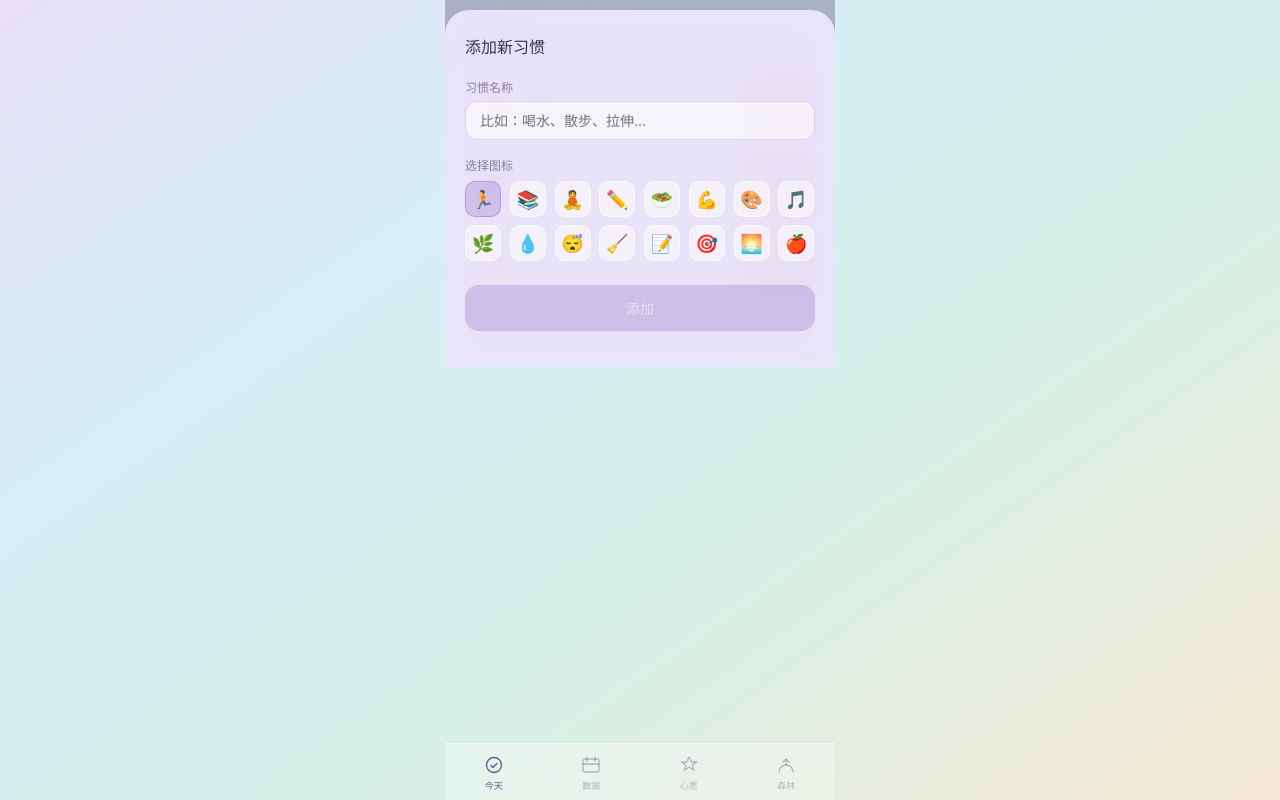
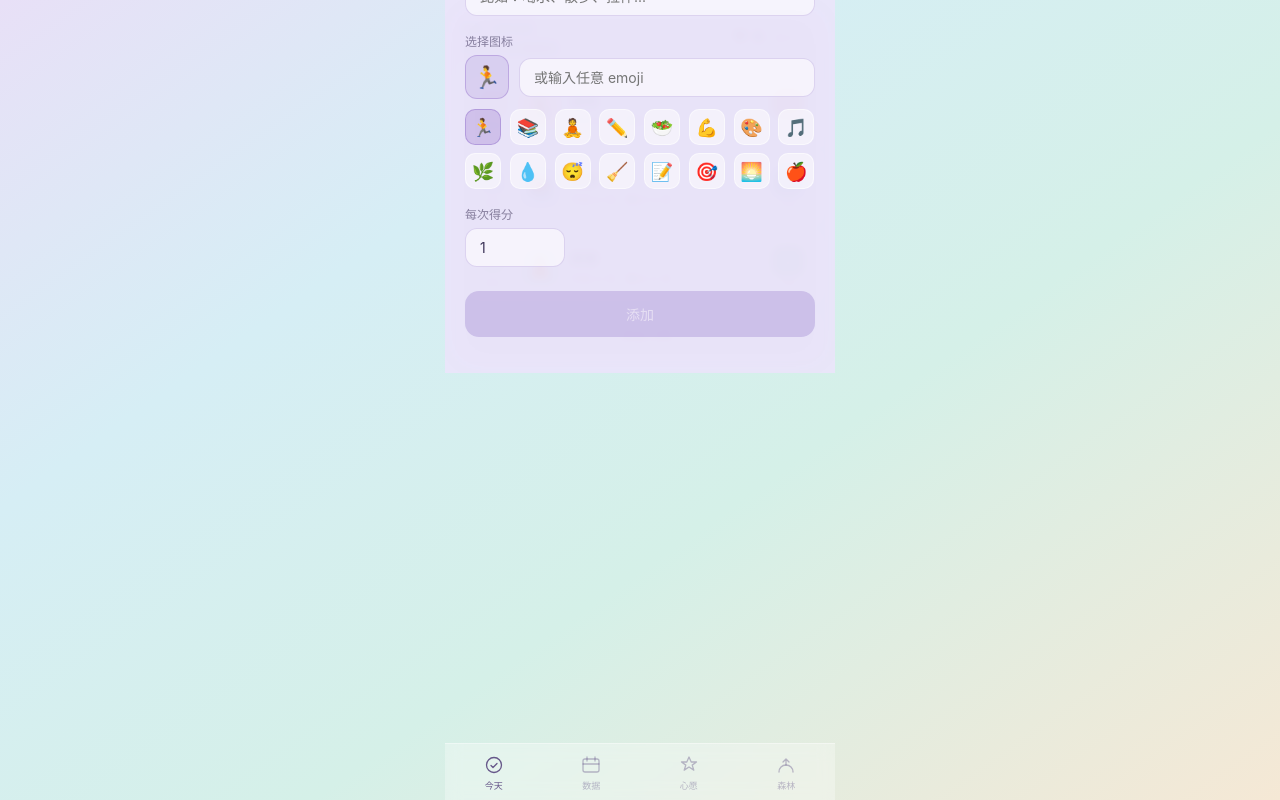
Before and after one commit to lybrebecca/Lumos, a React (Vite) app: page / in a window 1280 px wide. Both pictures are taken after a click on the button "+ 添加习惯". Built offline with nearby package versions, Linux system fonts and the light colour scheme.

Commit message:
6.23.26 v2 update

```diff
--- a/src/components/AddHabitModal.jsx
+++ b/src/components/AddHabitModal.jsx
@@ -5,18 +5,43 @@ const EMOJI_OPTIONS = [
   '🌿','💧','😴','🧹','📝','🎯','🌅','🍎',
 ]
 
+const inputStyle = {
+  width: '100%',
+  padding: '10px 14px',
+  borderRadius: '12px',
+  border: '0.5px solid rgba(180,160,220,0.4)',
+  background: 'rgba(255,255,255,0.6)',
+  fontSize: '14px',
+  color: 'rgba(40,30,70,0.9)',
+  outline: 'none',
+  fontFamily: 'inherit',
+}
+
+const labelStyle = {
+  fontSize: '12px',
+  color: 'rgba(40,30,70,0.5)',
+  marginBottom: '6px',
+}
+
 function AddHabitModal({ onAdd, onClose }) {
   const [name, setName] = useState('')
   const [emoji, setEmoji] = useState('🏃')
+  const [pointsPerCheckin, setPointsPerCheckin] = useState(1)
 
   function handleAdd() {
     if (!name.trim()) return
-    onAdd({ name: name.trim(), emoji })
+    onAdd({ name: name.trim(), emoji, pointsPerCheckin })
     onClose()
   }
 
+  function handleEmojiInput(e) {
+    const val = e.target.value
+    // grab the last grapheme cluster (emoji or char) typed
+    const chars = [...val]
+    if (chars.length > 0) setEmoji(chars[chars.length - 1])
+  }
+
   return (
-    // 半透明遮罩层
     <div
       onClick={onClose}
       style={{
@@ -29,7 +54,6 @@ function AddHabitModal({ onAdd, onClose }) {
         zIndex: 300,
       }}
     >
-      {/* 弹窗本体，阻止点击穿透 */}
       <div
         onClick={(e) => e.stopPropagation()}
         style={{
@@ -51,42 +75,46 @@ function AddHabitModal({ onAdd, onClose }) {
 
         {/* 名字输入 */}
         <div style={{ marginBottom: '16px' }}>
-          <div style={{
-            fontSize: '12px',
-            color: 'rgba(40,30,70,0.5)',
-            marginBottom: '6px',
-          }}>
-            习惯名称
-          </div>
+          <div style={labelStyle}>习惯名称</div>
           <input
             type="text"
             value={name}
             onChange={(e) => setName(e.target.value)}
             placeholder="比如：喝水、散步、拉伸..."
             maxLength={15}
-            style={{
-              width: '100%',
-              padding: '10px 14px',
-              borderRadius: '12px',
-              border: '0.5px solid rgba(180,160,220,0.4)',
-              background: 'rgba(255,255,255,0.6)',
-              fontSize: '14px',
-              color: 'rgba(40,30,70,0.9)',
-              outline: 'none',
-              fontFamily: 'inherit',
-            }}
+            style={inputStyle}
           />
         </div>
 
         {/* Emoji 选择 */}
-        <div style={{ marginBottom: '24px' }}>
-          <div style={{
-            fontSize: '12px',
-            color: 'rgba(40,30,70,0.5)',
-            marginBottom: '8px',
-          }}>
-            选择图标
+        <div style={{ marginBottom: '16px' }}>
+          <div style={labelStyle}>选择图标</div>
+
+          {/* 自定义输入 */}
+          <div style={{ display: 'flex', alignItems: 'center', gap: '10px', marginBottom: '10px' }}>
+            <div style={{
+              width: '44px',
+              height: '44px',
+              borderRadius: '12px',
+              background: 'rgba(160,130,210,0.2)',
+              border: '1.5px solid rgba(160,130,210,0.5)',
+              display: 'flex',
+              alignItems: 'center',
+              justifyContent: 'center',
+              fontSize: '22px',
+              flexShrink: 0,
+            }}>
+              {emoji}
+            </div>
+            <input
+              type="text"
+              placeholder="或输入任意 emoji"
+              onChange={handleEmojiInput}
+              style={{ ...inputStyle, flex: 1 }}
+            />
           </div>
+
+          {/* 预设网格 */}
           <div style={{
             display: 'grid',
             gridTemplateColumns: 'repeat(8, 1fr)',
@@ -119,6 +147,18 @@ function AddHabitModal({ onAdd, onClose }) {
           </div>
         </div>
 
+        {/* 每次得分 */}
+        <div style={{ marginBottom: '24px' }}>
+          <div style={labelStyle}>每次得分</div>
+          <input
+            type="number"
+            value={pointsPerCheckin}
+            min={1}
+            onChange={(e) => setPointsPerCheckin(Math.max(1, Number(e.target.value) || 1))}
+            style={{ ...inputStyle, width: '100px' }}
+          />
+        </div>
+
         {/* 确认按钮 */}
         <div
           onClick={handleAdd}
--- a/src/components/EditHabitModal.jsx
+++ b/src/components/EditHabitModal.jsx
@@ -5,15 +5,34 @@ const EMOJI_OPTIONS = [
   '🌿','💧','😴','🧹','📝','🎯','🌅','🍎',
 ]
 
+const inputStyle = {
+  width: '100%',
+  padding: '10px 14px',
+  borderRadius: '12px',
+  border: '0.5px solid rgba(180,160,220,0.4)',
+  background: 'rgba(255,255,255,0.6)',
+  fontSize: '14px',
+  color: 'rgba(40,30,70,0.9)',
+  outline: 'none',
+  fontFamily: 'inherit',
+}
+
+const labelStyle = {
+  fontSize: '12px',
+  color: 'rgba(40,30,70,0.5)',
+  marginBottom: '6px',
+}
+
 function EditHabitModal({ habit, onSave, onDelete, onArchive, onClose }) {
   const [name, setName] = useState(habit.name)
   const [emoji, setEmoji] = useState(habit.emoji)
+  const [pointsPerCheckin, setPointsPerCheckin] = useState(habit.pointsPerCheckin ?? 1)
   const [confirmDelete, setConfirmDelete] = useState(false)
   const [confirmArchive, setConfirmArchive] = useState(false)
 
   function handleSave() {
     if (!name.trim()) return
-    onSave(habit.id, { name: name.trim(), emoji })
+    onSave(habit.id, { name: name.trim(), emoji, pointsPerCheckin })
     onClose()
   }
 
@@ -27,6 +46,12 @@ function EditHabitModal({ habit, onSave, onDelete, onArchive, onClose }) {
     if (!confirmArchive) { setConfirmArchive(true); return }
     onArchive(habit.id)
     onClose()
+  }
+
+  function handleEmojiInput(e) {
+    const val = e.target.value
+    const chars = [...val]
+    if (chars.length > 0) setEmoji(chars[chars.length - 1])
   }
 
   return (
@@ -50,6 +75,8 @@ function EditHabitModal({ habit, onSave, onDelete, onArchive, onClose }) {
           backdropFilter: 'blur(20px)',
           borderRadius: '24px 24px 0 0',
           padding: '24px 20px 36px',
+          maxHeight: '85vh',
+          overflowY: 'auto',
         }}
       >
         <div style={{
@@ -63,41 +90,45 @@ function EditHabitModal({ habit, onSave, onDelete, onArchive, onClose }) {
 
         {/* 名字输入 */}
         <div style={{ marginBottom: '16px' }}>
-          <div style={{
-            fontSize: '12px',
-            color: 'rgba(40,30,70,0.5)',
-            marginBottom: '6px',
-          }}>
-            习惯名称
-          </div>
+          <div style={labelStyle}>习惯名称</div>
           <input
             type="text"
             value={name}
             onChange={e => setName(e.target.value)}
             maxLength={15}
-            style={{
-              width: '100%',
-              padding: '10px 14px',
-              borderRadius: '12px',
-              border: '0.5px solid rgba(180,160,220,0.4)',
-              background: 'rgba(255,255,255,0.6)',
-              fontSize: '14px',
-              color: 'rgba(40,30,70,0.9)',
-              outline: 'none',
-              fontFamily: 'inherit',
-            }}
+            style={inputStyle}
           />
         </div>
 
         {/* Emoji 选择 */}
-        <div style={{ marginBottom: '20px' }}>
-          <div style={{
-            fontSize: '12px',
-            color: 'rgba(40,30,70,0.5)',
-            marginBottom: '8px',
-          }}>
-            选择图标
+        <div style={{ marginBottom: '16px' }}>
+          <div style={labelStyle}>选择图标</div>
+
+          {/* 自定义输入 */}
+          <div style={{ display: 'flex', alignItems: 'center', gap: '10px', marginBottom: '10px' }}>
+            <div style={{
+              width: '44px',
+              height: '44px',
+              borderRadius: '12px',
+              background: 'rgba(160,130,210,0.2)',
+              border: '1.5px solid rgba(160,130,210,0.5)',
+              display: 'flex',
+              alignItems: 'center',
+              justifyContent: 'center',
+              fontSize: '22px',
+              flexShrink: 0,
+            }}>
+              {emoji}
+            </div>
+            <input
+              type="text"
+              placeholder="或输入任意 emoji"
+              onChange={handleEmojiInput}
+              style={{ ...inputStyle, flex: 1 }}
+            />
           </div>
+
+          {/* 预设网格 */}
           <div style={{
             display: 'grid',
             gridTemplateColumns: 'repeat(8, 1fr)',
@@ -128,6 +159,18 @@ function EditHabitModal({ habit, onSave, onDelete, onArchive, onClose }) {
               </div>
             ))}
           </div>
+        </div>
+
+        {/* 每次得分 */}
+        <div style={{ marginBottom: '24px' }}>
+          <div style={labelStyle}>每次得分</div>
+          <input
+            type="number"
+            value={pointsPerCheckin}
+            min={1}
+            onChange={(e) => setPointsPerCheckin(Math.max(1, Number(e.target.value) || 1))}
+            style={{ ...inputStyle, width: '100px' }}
+          />
         </div>
 
         {/* 保存按钮 */}
--- a/src/components/HabitCard.jsx
+++ b/src/components/HabitCard.jsx
@@ -1,8 +1,9 @@
 import { useRef, useState } from 'react'
+import { getYesterdayStr } from '../utils/habitLogic'
 
 const UNDO_WIDTH = 76
 
-function HabitCard({ habit, onCheckin, onUndo, onLongPress }) {
+function HabitCard({ habit, onCheckin, onUndo, onLongPress, onYesterdayCheckin }) {
   const [offset, setOffset] = useState(0)
   const [animating, setAnimating] = useState(false)
 
@@ -13,7 +14,9 @@ function HabitCard({ habit, onCheckin, onUndo, onLongPress }) {
   const isLongPress = useRef(false)
   const longPressTimer = useRef(null)
   const cardRef = useRef(null)
-  const wrapRef = useRef(null)
+
+  const yesterdayStr = getYesterdayStr()
+  const yesterdayCount = (habit.logs || []).filter(l => l.date === yesterdayStr).length
 
   // ── 长按检测 ──────────────────────────────────
   function startLongPress() {
@@ -73,7 +76,6 @@ function HabitCard({ habit, onCheckin, onUndo, onLongPress }) {
   function handleClick() {
     if (isLongPress.current) return
 
-    // 如果撤销面板打开，点卡片关闭
     if (offset !== 0) {
       setAnimating(true)
       setOffset(0)
@@ -105,13 +107,11 @@ function HabitCard({ habit, onCheckin, onUndo, onLongPress }) {
   cardRef.triggerPop = triggerPopAnim
 
   const { iconBg, btnBg } = habit
+  const pts = habit.pointsPerCheckin ?? 1
 
   return (
-    <div
-      ref={wrapRef}
-      style={{ position: 'relative', borderRadius: '18px', overflow: 'hidden' }}
-    >
-      {/* 红色撤销按钮（底层） */}
+    <div style={{ position: 'relative', borderRadius: '18px', overflow: 'hidden' }}>
+      {/* 红色撤销按钮（仅滑动时显示） */}
       <div
         onClick={handleUndoClick}
         style={{
@@ -121,7 +121,7 @@ function HabitCard({ habit, onCheckin, onUndo, onLongPress }) {
           bottom: 0,
           width: `${UNDO_WIDTH}px`,
           background: 'rgba(220,60,60,0.85)',
-          display: 'flex',
+          display: offset < 0 ? 'flex' : 'none',
           alignItems: 'center',
           justifyContent: 'center',
           cursor: 'pointer',
@@ -134,7 +134,7 @@ function HabitCard({ habit, onCheckin, onUndo, onLongPress }) {
         </div>
       </div>
 
-      {/* 卡片主体（上层，可左滑） */}
+      {/* 卡片主体 */}
       <div
         ref={cardRef}
         onClick={handleClick}
@@ -154,7 +154,7 @@ function HabitCard({ habit, onCheckin, onUndo, onLongPress }) {
           touchAction: 'pan-y',
           display: 'flex',
           alignItems: 'center',
-          justifyContent: 'space-between',
+          gap: '10px',
           transform: `translateX(${offset}px)`,
           transition: animating ? 'transform 0.25s ease' : 'none',
           position: 'relative',
@@ -162,8 +162,45 @@ function HabitCard({ habit, onCheckin, onUndo, onLongPress }) {
         }}
         onTransitionEnd={() => setAnimating(false)}
       >
-        {/* 左侧：emoji + 文字 */}
-        <div style={{ display: 'flex', alignItems: 'center', gap: '10px' }}>
+        {/* 昨日打卡小格 */}
+        <div
+          onClick={(e) => {
+            e.stopPropagation()
+            onYesterdayCheckin(habit.id)
+          }}
+          style={{
+            flexShrink: 0,
+            width: '34px',
+            display: 'flex',
+            flexDirection: 'column',
+            alignItems: 'center',
+            gap: '3px',
+          }}
+        >
+          <div style={{
+            width: '30px',
+            height: '30px',
+            borderRadius: '8px',
+            background: yesterdayCount > 0 ? btnBg : btnBg.replace(/[\d.]+\)$/, '0.18)'),
+            display: 'flex',
+            alignItems: 'center',
+            justifyContent: 'center',
+            fontSize: yesterdayCount > 0 ? '13px' : '14px',
+            fontWeight: '500',
+            color: yesterdayCount > 0 ? 'rgba(255,255,255,0.9)' : 'rgba(255,255,255,0.55)',
+          }}>
+            {yesterdayCount > 0 ? yesterdayCount : '+'}
+          </div>
+          <div style={{
+            fontSize: '9px',
+            color: 'rgba(40,30,70,0.35)',
+            lineHeight: 1,
+          }}>
+            昨天
+          </div>
+        </div>
+
+        {/* emoji 图标 */}
         <div style={{
           width: '40px',
           height: '40px',
@@ -177,7 +214,9 @@ function HabitCard({ habit, onCheckin, onUndo, onLongPress }) {
         }}>
           {habit.emoji}
         </div>
-          <div>
+
+        {/* 文字区 */}
+        <div style={{ flex: 1, minWidth: 0 }}>
           <div style={{
             fontSize: '14px',
             fontWeight: '500',
@@ -193,14 +232,15 @@ function HabitCard({ habit, onCheckin, onUndo, onLongPress }) {
             今日 {habit.todayCount} 次
             · 累计 {habit.totalCount} 次
             {habit.streak > 0 && ` · ${habit.streak} 天连击`}
-            </div>
+            {pts > 1 && ` · +${pts}分/次`}
           </div>
         </div>
 
-        {/* 右侧按钮 */}
+        {/* 右侧今日打卡按钮 */}
+        <div style={{ flexShrink: 0, display: 'flex', flexDirection: 'column', alignItems: 'center', gap: '3px' }}>
           <div style={{
             width: '32px',
-          height: '32px',
+            height: '30px',
             borderRadius: '10px',
             background: btnBg,
             display: 'flex',
@@ -209,9 +249,10 @@ function HabitCard({ habit, onCheckin, onUndo, onLongPress }) {
             fontSize: '14px',
             fontWeight: '500',
             color: 'rgba(255,255,255,0.95)',
-          flexShrink: 0,
           }}>
             {habit.todayCount > 0 ? habit.todayCount : '+'}
+          </div>
+          <div style={{ fontSize: '9px', color: 'rgba(40,30,70,0.35)', lineHeight: 1 }}>今天</div>
         </div>
       </div>
     </div>
--- a/src/pages/HomePage.jsx
+++ b/src/pages/HomePage.jsx
@@ -4,7 +4,7 @@ import PtsChip from '../components/PtsChip'
 import MilestoneBanner from '../components/MilestoneBanner'
 import AddHabitModal from '../components/AddHabitModal'
 import EditHabitModal from '../components/EditHabitModal'
-import { doCheckin, undoCheckin, getHabitColor } from '../utils/habitLogic'
+import { doCheckin, undoCheckin, doBackdatedCheckin, getHabitColor, getYesterdayStr } from '../utils/habitLogic'
 import { loadHabits, saveHabits, loadPts, savePts, loadArchivedHabits, saveArchivedHabits } from '../utils/storage'
 import { getDefaultHabits } from '../data/defaultHabits'
 import { TAGLINES, MAX_HABITS } from '../utils/constants'
@@ -120,12 +120,29 @@ useEffect(() => {
     }))
   }
 
-  function handleAddHabit({ name, emoji }) {
+  function handleYesterdayCheckin(habitId) {
+    const habit = habits.find(h => h.id === habitId)
+    if (!habit) return
+
+    const yesterday = getYesterdayStr()
+    const alreadyDone = (habit.logs || []).filter(l => l.date === yesterday).length
+
+    // 允许多次补打，没有上限
+    const { updatedHabit, pointsEarned } = doBackdatedCheckin(habit, yesterday)
+    setHabits(prev => prev.map(h => h.id === habitId ? updatedHabit : h))
+    setPts(prev => ({
+      remain: prev.remain + pointsEarned,
+      total: prev.total + pointsEarned,
+    }))
+  }
+
+  function handleAddHabit({ name, emoji, pointsPerCheckin }) {
     const colorIndex = habits.length
     const newHabit = {
       id: Date.now(),
       name,
       emoji,
+      pointsPerCheckin: pointsPerCheckin ?? 1,
       todayCount: 0,
       totalCount: 0,
       streak: 0,
@@ -137,9 +154,9 @@ useEffect(() => {
     setHabits(prev => [...prev, newHabit])
   }
 
-  function handleEditSave(habitId, { name, emoji }) {
+  function handleEditSave(habitId, { name, emoji, pointsPerCheckin }) {
     const newHabits = habits.map(h =>
-      h.id === habitId ? { ...h, name, emoji } : h
+      h.id === habitId ? { ...h, name, emoji, pointsPerCheckin: pointsPerCheckin ?? 1 } : h
     )
     setHabits(newHabits)
   }
@@ -233,6 +250,7 @@ useEffect(() => {
             habit={habit}
             onCheckin={handleCheckin}
             onUndo={handleUndo}
+            onYesterdayCheckin={handleYesterdayCheckin}
             onLongPress={(id) => setEditingHabit(habits.find(h => h.id === id))}
           />
         ))}
--- a/src/utils/habitLogic.js
+++ b/src/utils/habitLogic.js
@@ -17,9 +17,20 @@ export function getTodayStr() {
   return `${year}-${month}-${day}`
 }
 
+// 获取昨天的日期字符串
+export function getYesterdayStr() {
+  const d = new Date()
+  d.setDate(d.getDate() - 1)
+  const year = d.getFullYear()
+  const month = String(d.getMonth() + 1).padStart(2, '0')
+  const day = String(d.getDate()).padStart(2, '0')
+  return `${year}-${month}-${day}`
+}
+
 // 打卡一次，返回更新后的习惯 + 本次获得的积分
 export function doCheckin(habit) {
   const today = getTodayStr();
+  const pts = habit.pointsPerCheckin ?? 1;
   const newLog = { date: today, time: new Date().toLocaleTimeString('zh-CN') };
 
   // 更新连击天数
@@ -27,25 +38,20 @@ export function doCheckin(habit) {
   let newStreak = habit.streak;
 
   if (!lastDate) {
-    // 第一次打卡
     newStreak = 1;
   } else if (lastDate === today) {
-    // 今天已经打过卡了，连击不变
     newStreak = habit.streak;
   } else if (isConsecutiveDay(lastDate, today)) {
-    // 昨天打过，连击 +1
     newStreak = habit.streak + 1;
   } else {
-    // 中断了，重新从 1 开始
     newStreak = 1;
   }
 
-  // 检查是否触发里程碑奖励
+  // 检查是否触发里程碑奖励（奖励随每次得分缩放）
   const milestone = MILESTONES[newStreak];
-  const bonus = milestone ? milestone.bonus : 0;
+  const bonus = milestone ? milestone.bonus * pts : 0;
   const milestoneText = milestone ? milestone.text : null;
 
-  // 更新习惯数据
   const updatedHabit = {
     ...habit,
     todayCount: lastDate === today ? habit.todayCount + 1 : 1,
@@ -57,10 +63,22 @@ export function doCheckin(habit) {
 
   return {
     updatedHabit,
-    pointsEarned: 1 + bonus,
+    pointsEarned: pts + bonus,
     milestoneText,
     bonus,
   };
+}
+
+// 补打昨天的卡，返回更新后的习惯 + 本次获得的积分
+export function doBackdatedCheckin(habit, date) {
+  const pts = habit.pointsPerCheckin ?? 1;
+  const newLog = { date, time: new Date().toLocaleTimeString('zh-CN'), backdated: true };
+  const updatedHabit = {
+    ...habit,
+    totalCount: habit.totalCount + 1,
+    logs: [...(habit.logs || []), newLog],
+  };
+  return { updatedHabit, pointsEarned: pts };
 }
 
 // 撤销最近一次打卡
@@ -83,7 +101,7 @@ export function undoCheckin(habit) {
     logs: newLogs,
   };
 
-  return { updatedHabit, pointsLost: 1 };
+  return { updatedHabit, pointsLost: habit.pointsPerCheckin ?? 1 };
 }
 
 // 根据习惯 id 分配颜色（循环使用颜色列表）
```
Also changed, not shown: 1 other file (tests, documents, lock files or other folders). Lines whose indentation alone changed are shown as unchanged.
